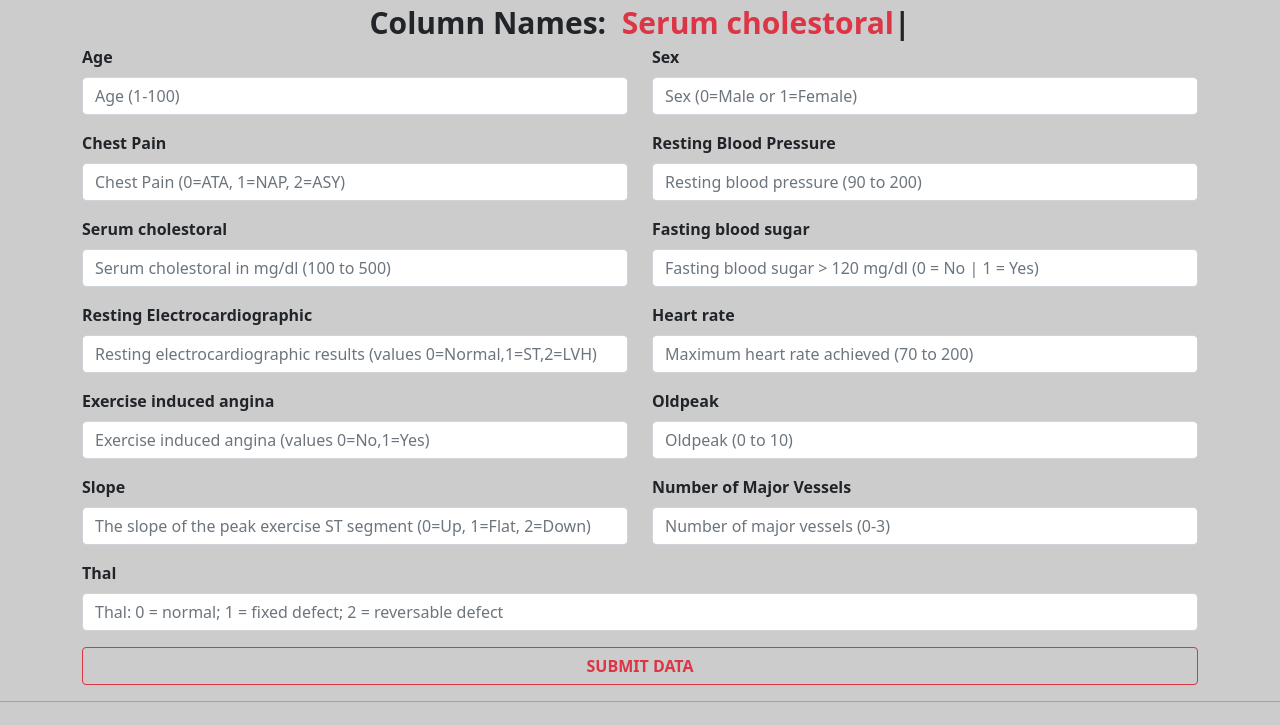
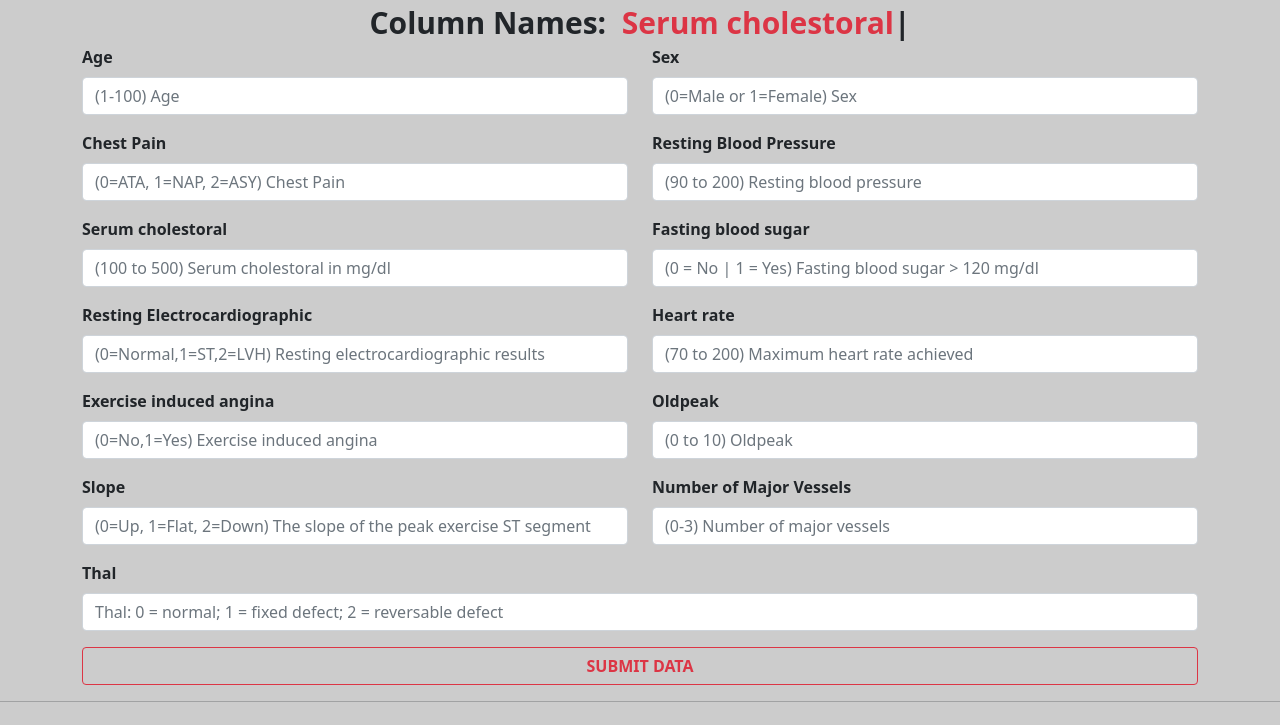
Before and after one commit to Azeemaj101/Heart_Disease_Prediction_Flask_ML, a Flask app: page / in a window 1280 px wide. Shown: the part 330-1055 px from the top of the page. Run offline with Flask 2, Linux system fonts and the light colour scheme; parts of the project's set-up code (start-up, migrations or seed data) failed here and were passed over.

Commit message:
Changing

```diff
--- a/templates/index.html
+++ b/templates/index.html
@@ -72,11 +72,11 @@
               <div class="row">
               <div class="col">
                 <label class="form-label fw-bold">Age</label>
-                <input type="number" class="form-control" name="age" required id="age" max="100" min="1" placeholder="Age (1-100)">
+                <input type="number" class="form-control" name="age" required id="age" max="100" min="1" placeholder="(1-100) Age">
               </div>
               <div class="col">
                 <label class="form-label fw-bold">Sex</label>
-                <input type="number" class="form-control" name="sex" required id="sex" max="1" min="0" placeholder="Sex (0=Male or 1=Female)">
+                <input type="number" class="form-control" name="sex" required id="sex" max="1" min="0" placeholder="(0=Male or 1=Female) Sex">
               </div>
               </div>
             </div>
@@ -84,11 +84,11 @@
               <div class="row">
               <div class="col">
                 <label class="form-label fw-bold">Chest Pain</label>
-                <input type="number" class="form-control" name="cp" required id="cp" max="2" min="0" placeholder="Chest Pain (0=ATA, 1=NAP, 2=ASY)">
+                <input type="number" class="form-control" name="cp" required id="cp" max="2" min="0" placeholder="(0=ATA, 1=NAP, 2=ASY) Chest Pain">
               </div>
               <div class="col">
                 <label class="form-label fw-bold">Resting Blood Pressure</label>
-                <input type="number" class="form-control" name="bp" required id="bp" max="200" min="90" placeholder="Resting blood pressure (90 to 200)">
+                <input type="number" class="form-control" name="bp" required id="bp" max="200" min="90" placeholder="(90 to 200) Resting blood pressure">
               </div>
               </div>
             </div>
@@ -96,11 +96,11 @@
               <div class="row">
               <div class="col">
                 <label class="form-label fw-bold">Serum cholestoral</label>
-                <input type="number" class="form-control" name="chol" required id="chol" max="500" min="100" placeholder="Serum cholestoral in mg/dl (100 to 500)">
+                <input type="number" class="form-control" name="chol" required id="chol" max="500" min="100" placeholder="(100 to 500) Serum cholestoral in mg/dl">
               </div>
               <div class="col">
                 <label class="form-label fw-bold">Fasting blood sugar</label>
-                <input type="number" class="form-control" name="fbs" required id="fbs" max="1" min="0" placeholder="Fasting blood sugar > 120 mg/dl (0 = No | 1 = Yes)">
+                <input type="number" class="form-control" name="fbs" required id="fbs" max="1" min="0" placeholder="(0 = No | 1 = Yes) Fasting blood sugar > 120 mg/dl">
               </div>
               </div>
             </div>
@@ -108,11 +108,11 @@
               <div class="row">
               <div class="col">
                 <label class="form-label fw-bold">Resting Electrocardiographic</label>
-                <input type="number" class="form-control" name="restecg" required id="restecg" max="2" min="0" placeholder="Resting electrocardiographic results (values 0=Normal,1=ST,2=LVH)">
+                <input type="number" class="form-control" name="restecg" required id="restecg" max="2" min="0" placeholder="(0=Normal,1=ST,2=LVH) Resting electrocardiographic results">
               </div>
               <div class="col">
                 <label class="form-label fw-bold">Heart rate</label>
-                <input type="number" class="form-control" name="thalach" required id="thalach" max="200" min="70" placeholder="Maximum heart rate achieved (70 to 200)">
+                <input type="number" class="form-control" name="thalach" required id="thalach" max="200" min="70" placeholder="(70 to 200) Maximum heart rate achieved">
               </div>
               </div>
             </div>
@@ -120,11 +120,11 @@
               <div class="row">
               <div class="col">
                 <label class="form-label fw-bold">Exercise induced angina</label>
-                <input type="number" class="form-control" name="exang" required id="exang" max="1" min="0" placeholder="Exercise induced angina (values 0=No,1=Yes)">
+                <input type="number" class="form-control" name="exang" required id="exang" max="1" min="0" placeholder="(0=No,1=Yes) Exercise induced angina">
               </div>
               <div class="col">
                 <label class="form-label fw-bold">Oldpeak</label>
-                <input type="number" class="form-control" name="oldpeak" required id="oldpeak" max="10" min="0" placeholder="Oldpeak (0 to 10)">
+                <input type="number" class="form-control" name="oldpeak" required id="oldpeak" max="10" min="0" placeholder="(0 to 10) Oldpeak">
               </div>
               </div>
             </div>
@@ -132,11 +132,11 @@
               <div class="row">
               <div class="col">
                 <label class="form-label fw-bold">Slope</label>
-                <input type="number" class="form-control" name="slope" required id="slope" max="2" min="0" placeholder="The slope of the peak exercise ST segment (0=Up, 1=Flat, 2=Down)">
+                <input type="number" class="form-control" name="slope" required id="slope" max="2" min="0" placeholder="(0=Up, 1=Flat, 2=Down) The slope of the peak exercise ST segment">
               </div>
               <div class="col">
                 <label class="form-label fw-bold">Number of Major Vessels</label>
-                <input type="number" class="form-control" name="ca" required id="ca" max="10" min="0" placeholder="Number of major vessels (0-3)">
+                <input type="number" class="form-control" name="ca" required id="ca" max="3" min="0" placeholder="(0-3) Number of major vessels">
               </div>
               </div>
             </div>
```
